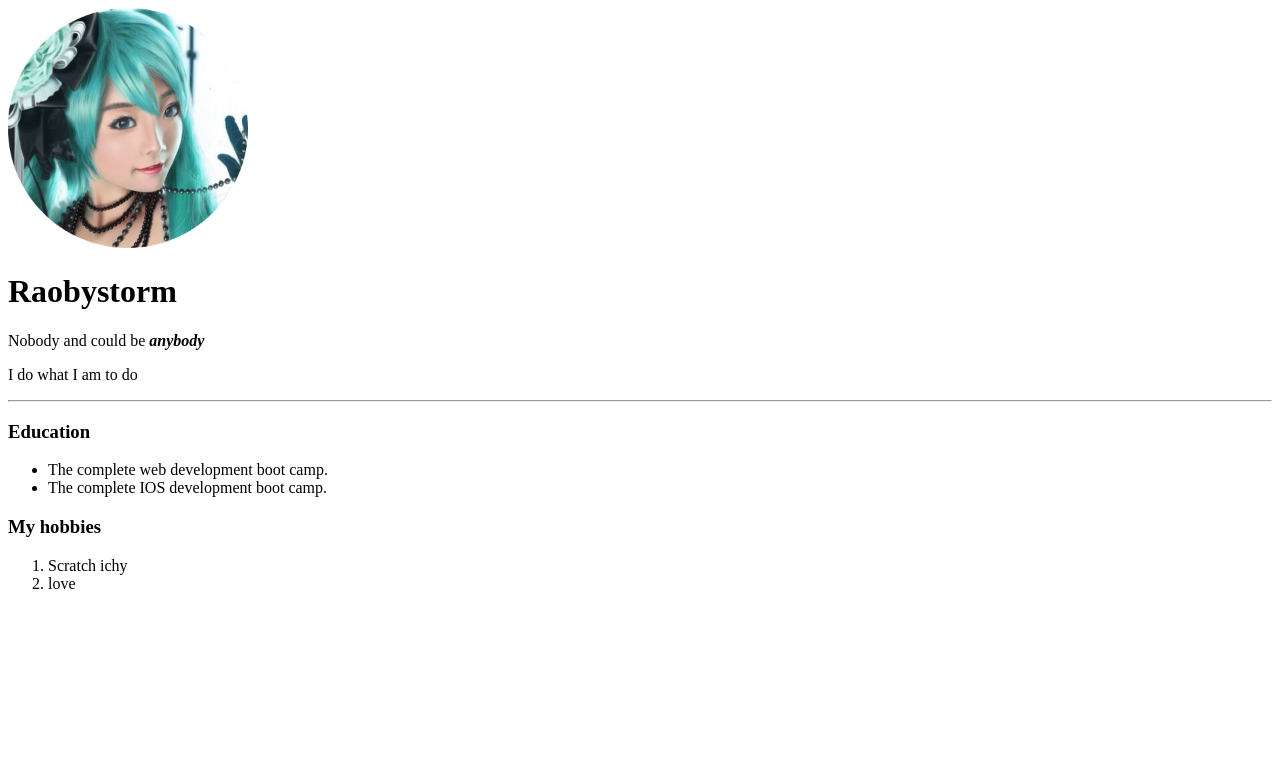
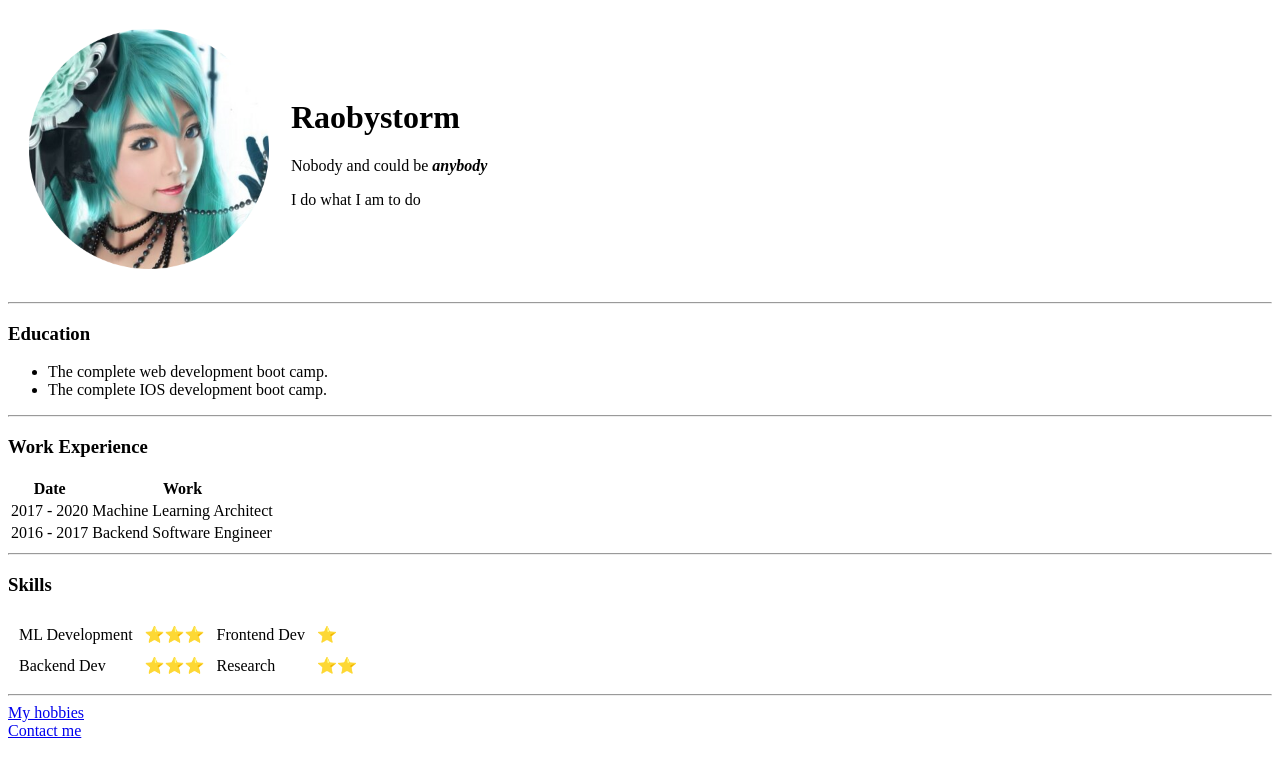
Before and after one commit to raobystorm/web-dev, a plain HTML site: page HTML - Personal Website/index.html in a window 1280 px wide. Drawn offline with Linux system fonts and the light colour scheme.

Commit message:
finished html part

```diff
--- a/HTML - Personal Website/index.html
+++ b/HTML - Personal Website/index.html
@@ -6,22 +6,59 @@
     <title>Raoby's site</title>
   </head>
   <body>
-    <img src="profile.png" width="240" height="240" alt="profile pic here" />
-    <h1>Raobystorm</h1>
-    <p>
-      Nobody and could be <strong><em>anybody</em></strong>
-    </p>
-    <p>I do what I am to do</p>
+    <table cellspacing="20" >
+      <tr>
+        <td><img src="profile.png" width="240" height="240" alt="profile pic here" /></td>
+        <td><h1>Raobystorm</h1>
+          <p>
+            Nobody and could be <strong><em>anybody</em></strong>
+          </p>
+          <p>I do what I am to do</p></td>
+      </tr>
+    </table>
     <hr />
     <h3>Education</h3>
     <ul>
       <li>The complete web development boot camp.</li>
       <li>The complete IOS development boot camp.</li>
     </ul>
-    <h3>My hobbies</h3>
-    <ol>
-      <li>Scratch ichy</li>
-      <li>love</li>
-    </ol>
+    <hr>
+    <h3>Work Experience</h3>
+    <table>
+      <thead>
+        <th>Date</th>
+        <th>Work</th>
+      </thead>
+      <tbody>
+        <tr>
+          <td>2017 - 2020</td>
+          <td>Machine Learning Architect</td>
+        </tr>
+        <tr>
+          <td>2016 - 2017</td>
+          <td>Backend Software Engineer</td>
+        </tr>
+      </tbody>
+    </table>
+    <hr>
+    <h3>Skills</h3>
+    <table cellspacing="10">
+      <tr>
+        <td>ML Development</td>
+        <td>⭐⭐⭐</td>
+        <td>Frontend Dev</td>
+        <td>⭐</td>
+      </tr>
+      <tr>
+        <td>Backend Dev</td>
+        <td>⭐⭐⭐</td>
+        <td>Research</td>
+        <td>⭐⭐</td>
+      </tr>
+    </table>
+    <hr>
+    <a href="hobbies.html">My hobbies</a>
+    <br />
+    <a href="contact-me.html">Contact me</a>
   </body>
 </html>
```
Also changed, not shown: HTML - Personal Website/contact-me.html (added, +31 -0 lines), HTML - Personal Website/hobbies.html (added, +15 -0 lines), HTML - Personal Website/html-challenge.html (added, +22 -0 lines), HTML - Personal Website/inputs.html (added, +22 -0 lines).
